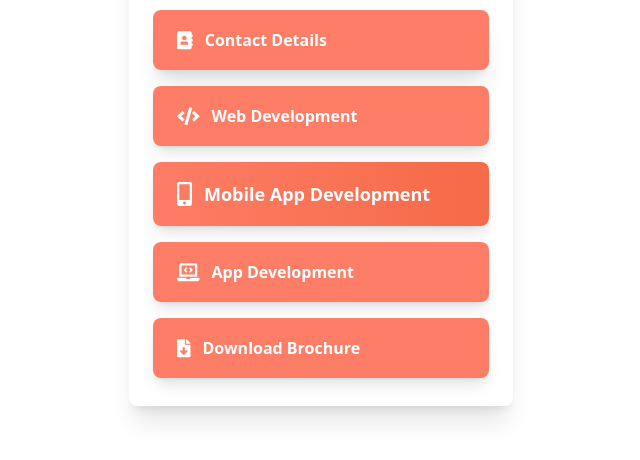
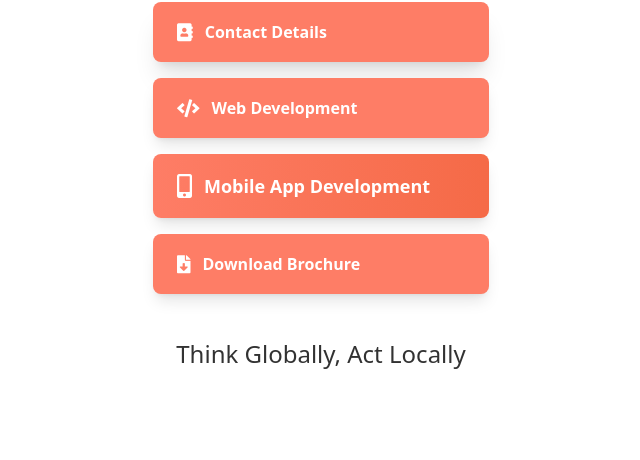
Before and after one commit to Utkarshdesai151/Nexalussoft-digi-card, a plain HTML site: page index.html in a window 1280 px wide. Shown: the part 266-726 px from the top of the page, without its empty margins (319-959 px from the left). Drawn offline with nearby package versions, Linux system fonts and the light colour scheme; a script that the page names is missing.

Commit message:
upgraded texts

```diff
--- a/index.html
+++ b/index.html
@@ -14,7 +14,7 @@
 <body class="">
 
     <div class="container mx-auto flex-grow">
-        <div class="bg-white h-auto rounded-lg shadow-xl p-6 max-w-sm mx-auto">
+        <div class="bg-white h-auto p-6 pt-4 max-w-sm mx-auto">
             <div class="flex items-center justify-start mb-6">
                 <!-- Left Section: Image -->
                 <div class="flex justify-center items-center mr-6">
@@ -109,7 +109,7 @@
                                 Or send your inquiry by SMS
                             </a>
                         </div>
-                    </div>
+                    </div>s
                 </div>
             </div>
 
@@ -252,7 +252,7 @@
 
 
                         <!-- App Development Section -->
-                        <button
+                        <!-- <button
                             class="accordion-btn w-full text-left py-4 px-6 bg-[#fe7d66] text-white font-semibold rounded-lg shadow-lg mt-2 transition duration-300 ease-in-out transform hover:bg-[#f56a47] hover:scale-105 focus:outline-none flex items-center space-x-3">
                             <i class="fas fa-laptop-code text-lg"></i>
                             <span>App Development</span>
@@ -264,7 +264,7 @@
                                 experiences. Our team uses the latest technologies to build apps that are intuitive,
                                 efficient, and meet your specific business needs.
                             </p>
-                        </div>
+                        </div> -->
 
                         <!-- Download Brochure Button -->
                         <div
@@ -275,15 +275,18 @@
                             </a>
                         </div>
                     </div>
-
-
-
                 </div>
             </div>
 
+            <div class="mt-10">
+                <p class="text-2xl font-medium text-black text-center  opacity-80">
+                    Think Globally, Act Locally
+                </p>
+            </div>
+
+
         </div>
     </div>
-
     <style>
         .accordion-btn {
             transition: all 0.3s ease;
```
